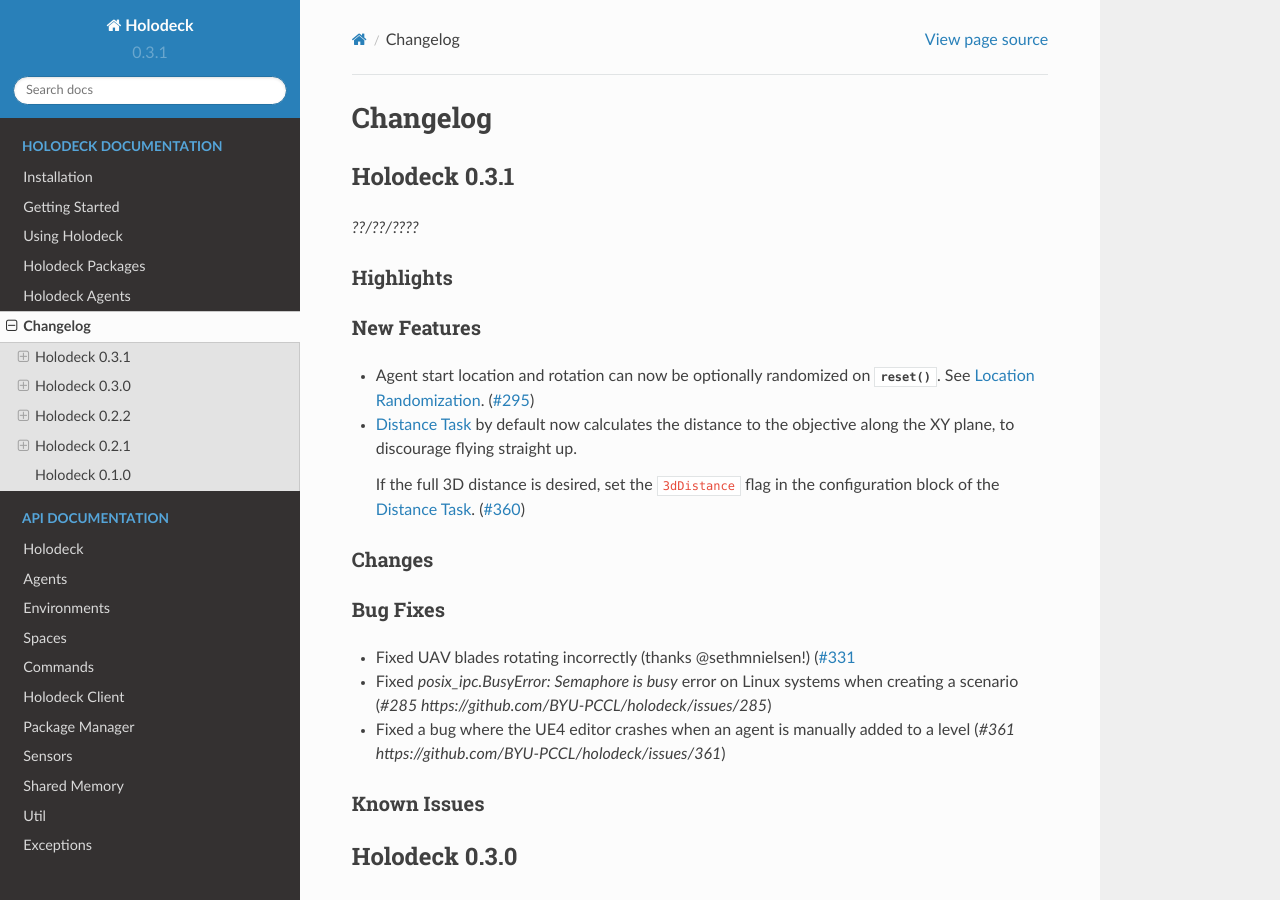
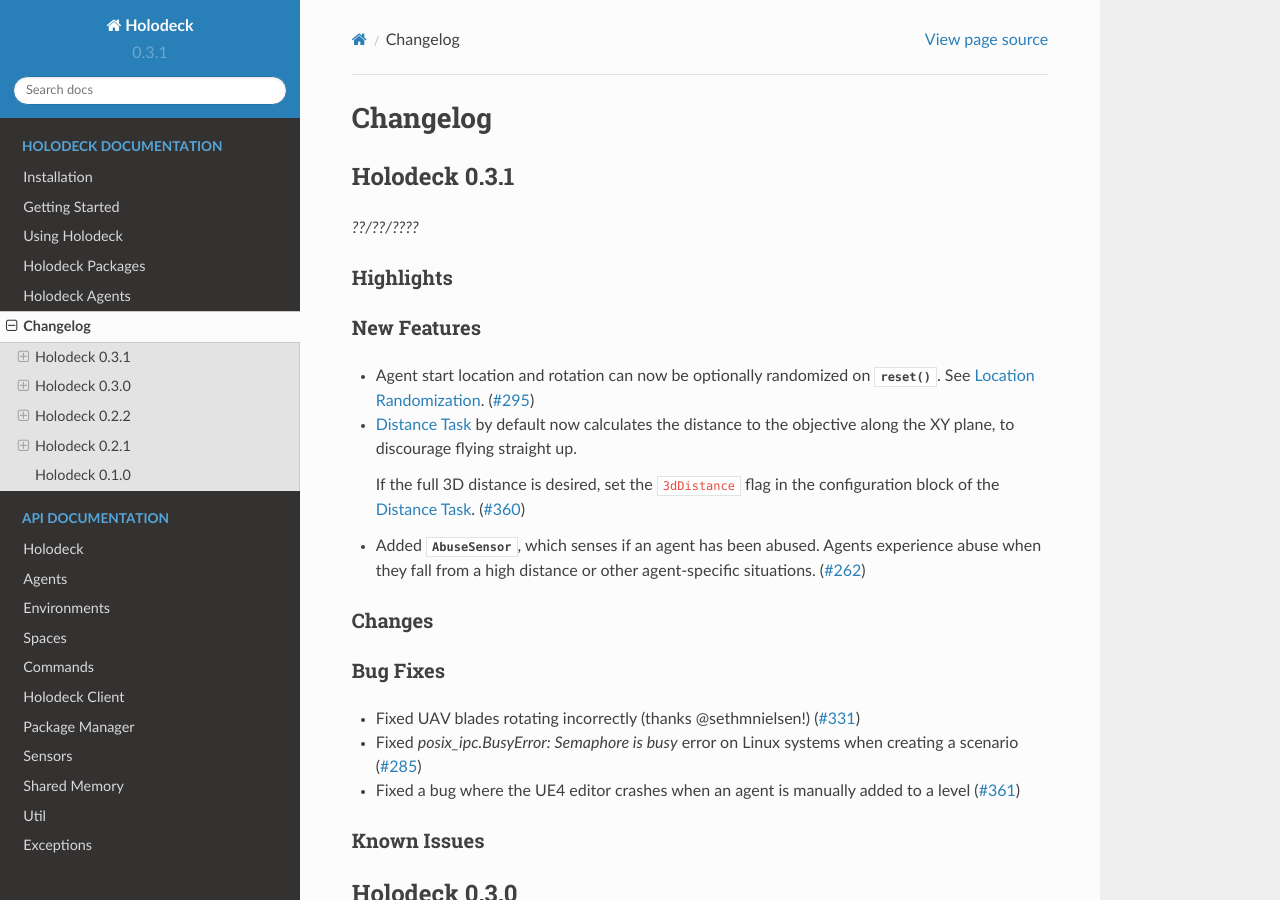
Before and after one commit to BYU-PCCL/holodeck, a Sphinx documentation site: the page built from docs/changelog/changelog.rst, in a window 1280 px wide and 900 px high. Built offline with Sphinx 7.4.7 and the Read the Docs theme 2.0.0, drawn with Linux system fonts in a browser that asks for light colours; formulas are drawn with MathJax 3.

Commit message:
Updated and fixed changelog

```diff
--- a/docs/changelog/changelog.rst
+++ b/docs/changelog/changelog.rst
@@ -32,6 +32,10 @@ New Features
   If the full 3D distance is desired, set the ``3dDistance`` flag in the
   configuration block of the :ref:`distance-task`.
   (`#360 <https://github.com/BYU-PCCL/holodeck/issues/360>`_)
+- Added :class:`~holodeck.sensors.AbuseSensor`, which senses if an agent
+  has been abused. Agents experience abuse when they fall from a high distance
+  or other agent-specific situations.
+  (`#262 <https://github.com/BYU-PCCL/holodeck/issues/262>`_)
 
 Changes
 ~~~~~~~
@@ -40,13 +44,13 @@ Changes
 Bug Fixes
 ~~~~~~~~~
 - Fixed UAV blades rotating incorrectly (thanks @sethmnielsen!)
-  (`#331 <https://github.com/BYU-PCCL/holodeck/issues/331>`_
+  (`#331 <https://github.com/BYU-PCCL/holodeck/issues/331>`_)
 - Fixed `posix_ipc.BusyError: Semaphore is busy` error on Linux systems when
   creating a scenario
-  (`#285 https://github.com/BYU-PCCL/holodeck/issues/285`)
+  (`#285 <https://github.com/BYU-PCCL/holodeck/issues/285>`_)
 - Fixed a bug where the UE4 editor crashes when an agent is manually added
   to a level
-  (`#361 https://github.com/BYU-PCCL/holodeck/issues/361`)
+  (`#361 <https://github.com/BYU-PCCL/holodeck/issues/361>`_)
 
 Known Issues
 ~~~~~~~~~~~~
```
Also changed, not shown: 1 other file.
